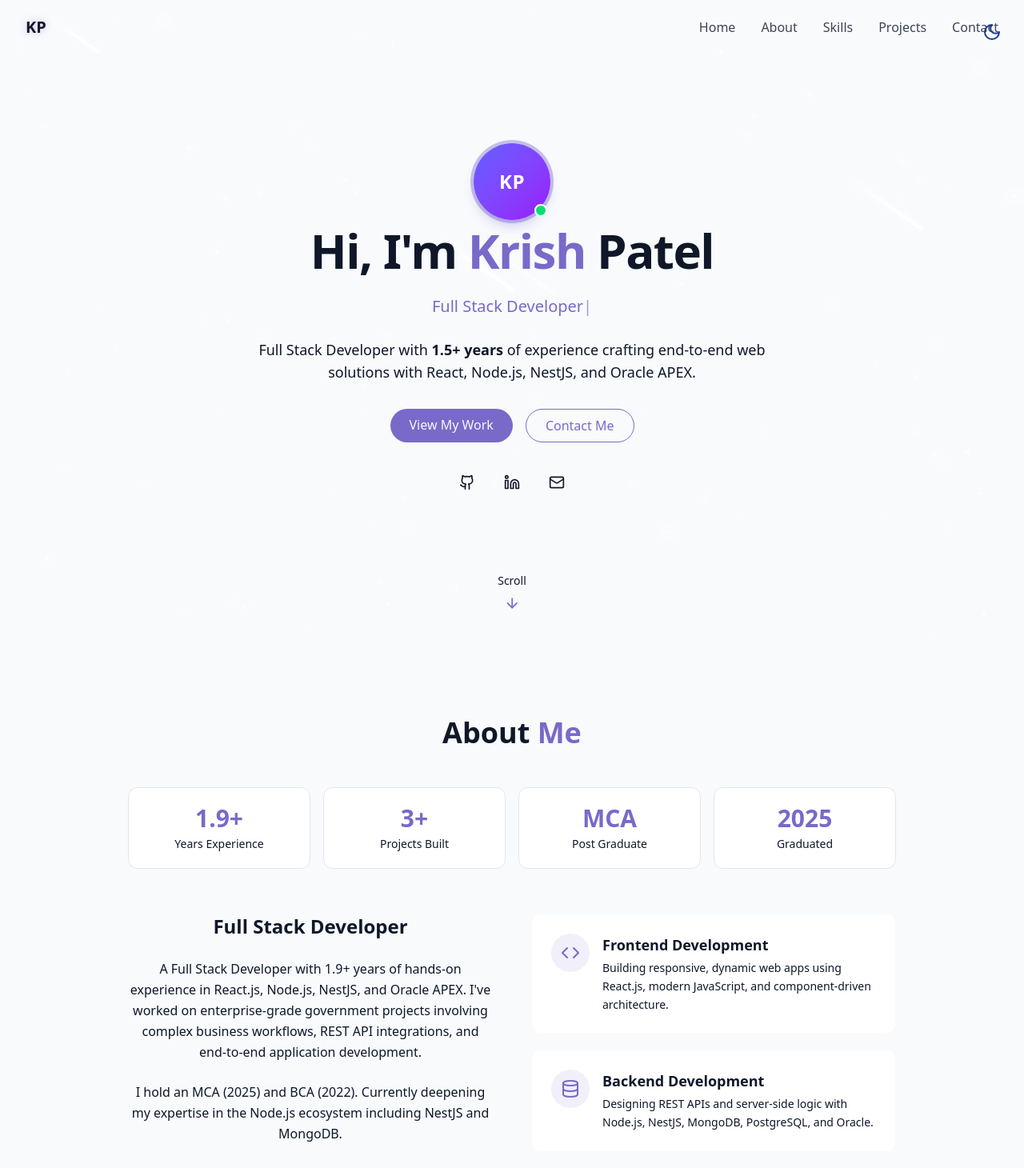
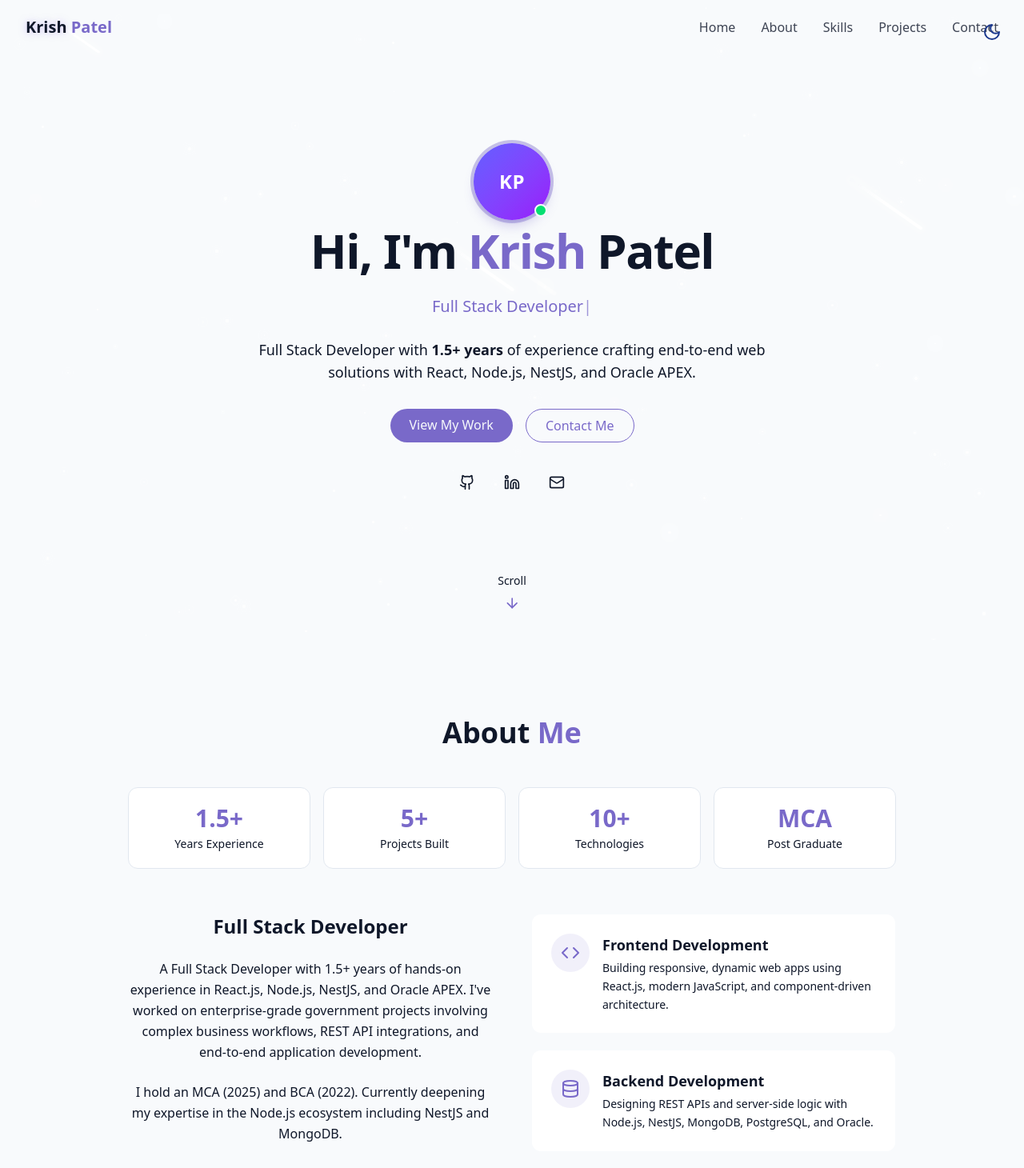
Before and after one commit to KrishPatel511/krishpatelportfolio.github.io, a React (Vite) app: page / in a window 1280 px wide. Shown: the top 1460 px of the page at 80% size. Built offline with nearby package versions, Linux system fonts and the light colour scheme.

Commit message:
feat: final version - complete portfolio with all sections updated

```diff
--- a/src/components/AboutSection.jsx
+++ b/src/components/AboutSection.jsx
@@ -1,10 +1,11 @@
 import { Briefcase, Code, Database, GraduationCap } from "lucide-react";
 
 const stats = [
-  { value: "1.9+", label: "Years Experience" },
-  { value: "3+", label: "Projects Built" },
+  { value: "1.5+", label: "Years Experience" },
+  { value: "5+", label: "Projects Built" },
+   { value: "10+", label: "Technologies" },
   { value: "MCA", label: "Post Graduate" },
-  { value: "2025", label: "Graduated" },
+
 ];
 
 const experiences = [
@@ -25,7 +26,7 @@ const experiences = [
   },
   {
     role: "MCA – Master of Computer Applications",
-    period: "2022 – 2025",
+    period: "2023 – 2025",
     icon: <GraduationCap className="h-5 w-5 text-primary" />,
   },
 ];
@@ -76,7 +77,7 @@ export const AboutSection = () => {
             <h3 className="text-2xl font-semibold">Full Stack Developer</h3>
 
             <p className="text-muted-foreground leading-relaxed">
-              A Full Stack Developer with <span className="text-foreground font-medium">1.9+ years</span> of
+              A Full Stack Developer with <span className="text-foreground font-medium">1.5+ years</span> of
               hands-on experience in React.js, Node.js, NestJS, and Oracle APEX. I've worked on
               enterprise-grade government projects involving complex business workflows, REST API
               integrations, and end-to-end application development.
@@ -89,7 +90,7 @@ export const AboutSection = () => {
             </p>
 
             {/* Timeline */}
-            <div className="space-y-3 pt-2">
+            {/* <div className="space-y-3 pt-2">
               {experiences.map((exp, i) => (
                 <div
                   key={i}
@@ -104,7 +105,7 @@ export const AboutSection = () => {
                   </div>
                 </div>
               ))}
-            </div>
+            </div> */}
 
             <div className="flex flex-col sm:flex-row gap-4 pt-2">
               <a href="#contact" className="cosmic-button text-center">
--- a/src/components/ContactSection.jsx
+++ b/src/components/ContactSection.jsx
@@ -147,7 +147,7 @@ export const ContactSection = () => {
             </div>
 
             {/* Availability badge */}
-            <div className="flex items-center gap-3 p-4 rounded-xl bg-green-500/5 border border-green-500/20">
+            {/* <div className="flex items-center gap-3 p-4 rounded-xl bg-green-500/5 border border-green-500/20">
               <span className="relative flex h-3 w-3 flex-shrink-0">
                 <span className="animate-ping absolute inline-flex h-full w-full rounded-full bg-green-400 opacity-75" />
                 <span className="relative inline-flex rounded-full h-3 w-3 bg-green-500" />
@@ -155,7 +155,7 @@ export const ContactSection = () => {
               <p className="text-sm text-green-400 font-medium">
                 Available for new opportunities
               </p>
-            </div>
+            </div> */}
           </div>
 
           {/* Right Panel — Form */}
@@ -181,7 +181,7 @@ export const ContactSection = () => {
                       value={formData.name}
                       onChange={(e) => setFormData({ ...formData, name: e.target.value })}
                       className="w-full px-4 py-3 rounded-xl border border-input bg-background text-sm focus:outline-none focus:ring-2 focus:ring-primary/50 focus:border-primary transition-all duration-300 placeholder:text-muted-foreground/50"
-                      placeholder="John Doe"
+                      placeholder="Krish Patel"
                     />
                   </div>
 
@@ -197,7 +197,7 @@ export const ContactSection = () => {
                       value={formData.email}
                       onChange={(e) => setFormData({ ...formData, email: e.target.value })}
                       className="w-full px-4 py-3 rounded-xl border border-input bg-background text-sm focus:outline-none focus:ring-2 focus:ring-primary/50 focus:border-primary transition-all duration-300 placeholder:text-muted-foreground/50"
-                      placeholder="john@gmail.com"
+                      placeholder="krish@gmail.com"
                     />
                   </div>
                 </div>
@@ -214,7 +214,7 @@ export const ContactSection = () => {
                     value={formData.message}
                     onChange={(e) => setFormData({ ...formData, message: e.target.value })}
                     className="w-full px-4 py-3 rounded-xl border border-input bg-background text-sm focus:outline-none focus:ring-2 focus:ring-primary/50 focus:border-primary transition-all duration-300 resize-none placeholder:text-muted-foreground/50"
-                    placeholder="Hello Krish, I'd like to discuss..."
+                    placeholder="Hello , I'd like to discuss..."
                   />
                 </div>
 
--- a/src/components/Navbar.jsx
+++ b/src/components/Navbar.jsx
@@ -34,7 +34,10 @@ export const Navbar = () => {
           className="text-xl font-bold text-primary flex items-center"
           href="#hero"
         >
-          <span className="relative z-10 text-glow text-foreground">KP</span>
+          <span className="relative z-10">
+            <span className="text-glow text-foreground"> Krish </span>{" "}
+            Patel
+          </span>
         </a>
 
         {/* desktop nav */}
```
Also changed, not shown: public/projects/300-7.png (added), public/projects/krishimg.jpeg (added), src/index.css (line endings or trailing spaces).
